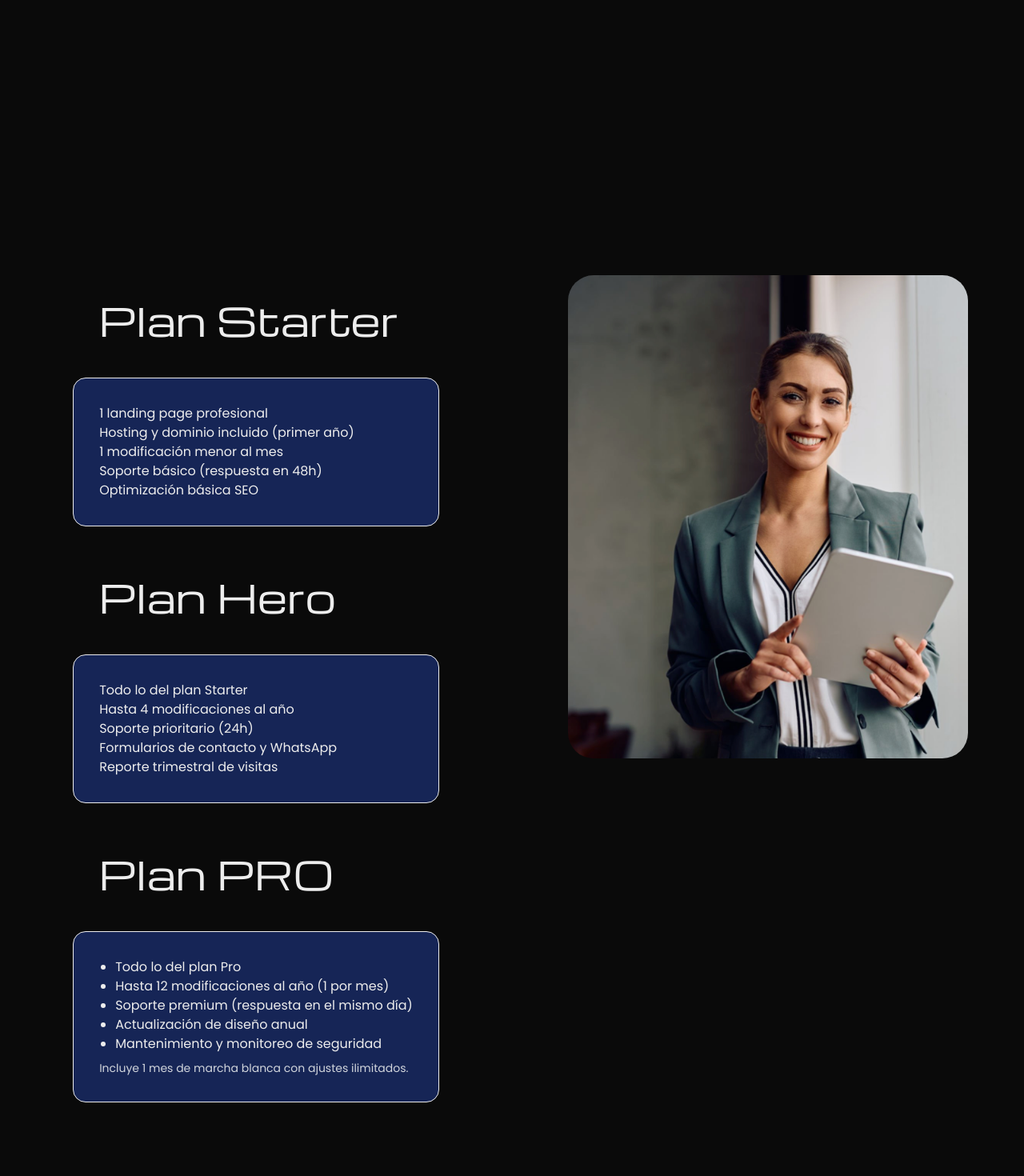
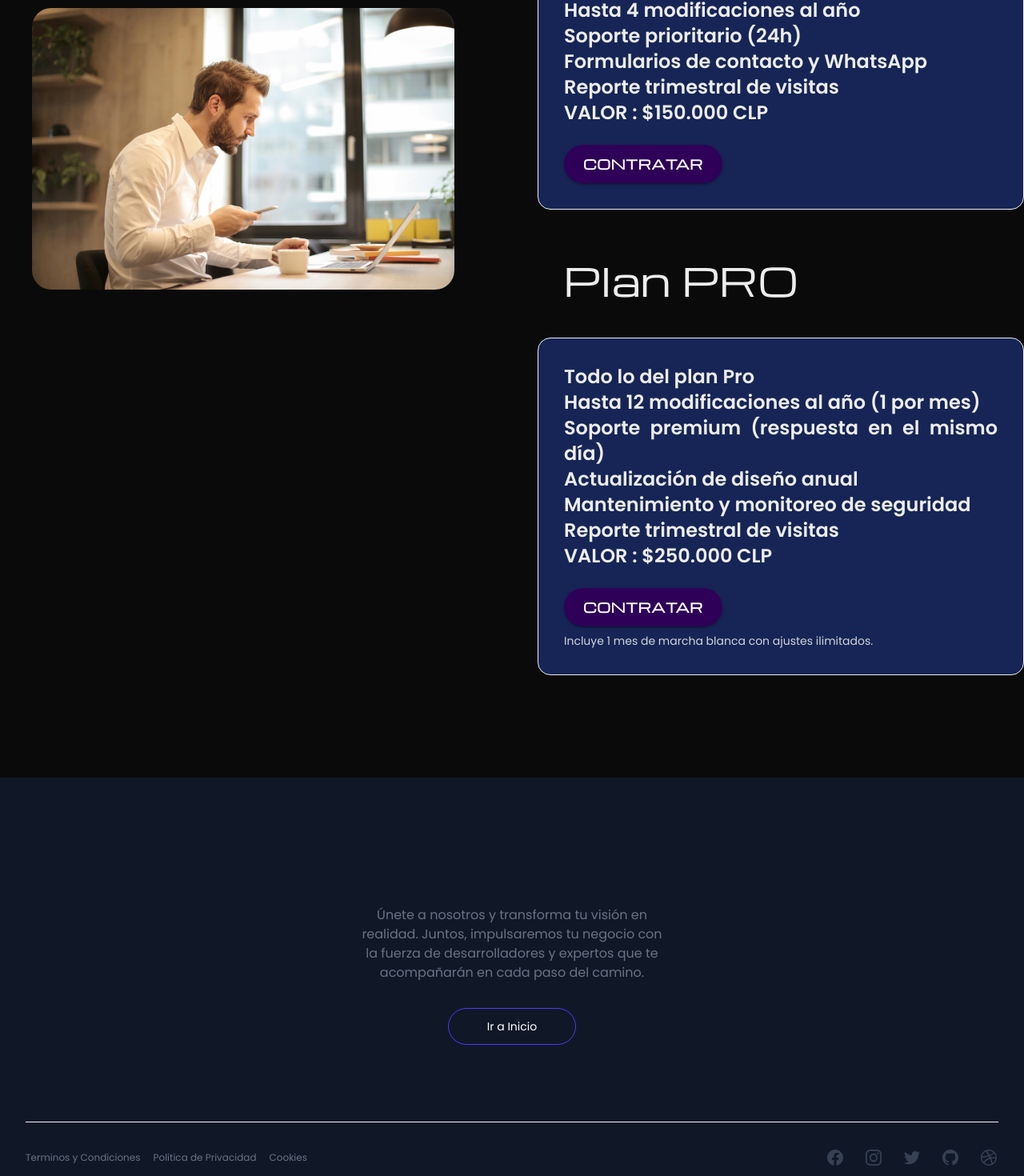
Before and after one commit to Dansepulveda555/medify-healthcare-platform, a Next.js app: page /landingpages in a window 1280 px wide. Shown: the part 1020-2490 px from the top of the page at 80% size. Before the commit the page ends 2398 px from the top, so only its background shows below. Built offline with nearby package versions, Linux system fonts and the light colour scheme.

Commit message:
GUARDADO 13 ; NEXIO DEPLOY

```diff
--- a/src/app/Footer/page.jsx
+++ b/src/app/Footer/page.jsx
@@ -25,10 +25,10 @@ export default function Footer(){
       </p>
 
       <a
-        href="#"
+        href="/"
         className="mt-8 inline-block rounded-full border border-indigo-600 px-12 py-3 text-sm font-medium text-white hover:bg-indigo-600 hover:text-white focus:ring-3 focus:outline-none"
       >
-        CONTACTAR
+        Ir a Inicio
       </a>
     </div>
 
--- a/src/app/globals.css
+++ b/src/app/globals.css
@@ -33,6 +33,9 @@ body {
   @apply md:text-2xl font-bold text-justify ;
 }
 
+.textoResponsive2{
+  @apply text-xs md:text-2xl font-bold text-justify ;
+}
 
 .estiloPlanes{
   @apply
--- a/src/app/landingpages/page.jsx
+++ b/src/app/landingpages/page.jsx
@@ -7,6 +7,8 @@ import { Michroma } from "next/font/google";
 import GradientText from "@/componentes/GradientText";
 const michroma = Michroma({ subsets: ["latin"], weight: "400" });
 import AccordionUsage from "@/componentes/Acordeon";
+import BotonMui from "@/componentes/BotonMui";
+import Threads from "@/componentes/Threads";
 
 export default function LandingPage() {
   return (
@@ -27,7 +29,7 @@ export default function LandingPage() {
       <div
         className="
 grid
-grid-rows-2
+grid-rows-1
 gap-7
 "
       >
@@ -54,74 +56,90 @@ gap-7
               adelante y que tus clientes están tratando con alguien serio y de
               confianza
             </p>
-          </div>
-
+            <br />
+            <br /><br /><br /><br />
             <div>
               <Image
-              src={"/landing1.png"}
-              alt="Imagen de ejemplo de una landing page"
-              width={500}
-              height={300}
-              className="rounded-4xl"
+                height={2000}
+                width={1000}
+                src="/landing.jpg"
+                alt="foto landing"
+                className="rounded-3xl hidden md:block"
               />
             </div>
           </div>
 
-
-
-
-
-        <div className="grid grid-cols-1 md:grid-cols-2 justify-items-center">
+          <div>
+            <div className="flex-row">
               <div className=" flex flex-col justify-center space-y-8">
-            <h2 className={`${michroma.className} titulosResponsive`}>Plan Starter</h2>
+                <h2 className={`${michroma.className} titulosResponsive`}>
+                  Plan Starter
+                </h2>
                 <div className="estiloPlanes">
-              <ul className="">
+                  <ul className="textoResponsive">
                     <li>1 landing page profesional</li>
                     <li>Hosting y dominio incluido (primer año)</li>
                     <li>1 modificación menor al mes</li>
                     <li>Soporte básico (respuesta en 48h)</li>
                     <li>Optimización básica SEO</li>
+                    <br />
+                    <li>
+                      <h6>VALOR : $99.000 CLP</h6>
+                    </li>
                   </ul>
+                  <br />
+                  <BotonMui contenido={"Contratar"} />
                 </div>
 
-           <h2 className={`${michroma.className} titulosResponsive`}>Plan Hero</h2>
+                <h2 className={`${michroma.className} titulosResponsive`}>
+                  Plan Hero
+                </h2>
                 <div className="estiloPlanes">
-              <ul className="">
+                  <ul className="textoResponsive">
                     <li>Todo lo del plan Starter</li>
                     <li>Hasta 4 modificaciones al año</li>
                     <li>Soporte prioritario (24h)</li>
                     <li>Formularios de contacto y WhatsApp</li>
                     <li>Reporte trimestral de visitas</li>
+                    <li>
+                      <h6>VALOR : $150.000 CLP</h6>
+                    </li>
                   </ul>
+                  <br />
+                  <BotonMui contenido={"Contratar"} />
                 </div>
 
-
-           <h2 className={`${michroma.className} titulosResponsive`}>Plan PRO</h2>
+                <h2 className={`${michroma.className} titulosResponsive`}>
+                  Plan PRO
+                </h2>
                 <div className="estiloPlanes">
-
-              <ul className="list-disc pl-5">
+                  <ul className="textoResponsive">
                     <li>Todo lo del plan Pro</li>
                     <li>Hasta 12 modificaciones al año (1 por mes)</li>
                     <li>Soporte premium (respuesta en el mismo día)</li>
                     <li>Actualización de diseño anual</li>
                     <li>Mantenimiento y monitoreo de seguridad</li>
+                    <li>Reporte trimestral de visitas</li>
+                    <li>
+                      <h6>VALOR : $250.000 CLP</h6>
+                    </li>
                   </ul>
+                  <br />
+                  <BotonMui contenido={"Contratar"} />
+
                   <p className="text-sm mt-2 text-gray-300">
                     Incluye 1 mes de marcha blanca con ajustes ilimitados.
                   </p>
-            </div>
-          </div>
-          <div>
-            <Image
-              src={"/landing2.png"}
-              alt="Imagen de ejemplo de una landing page"
-        width={500}
-              height={300}
-              className="rounded-4xl"
-            />
+                </div><br /><br /><br /><br />
               </div>
             </div>
           </div>
         </div>
+      </div>
+
+
+    </div>
+
+
   );
 }
--- a/src/app/layout.jsx
+++ b/src/app/layout.jsx
@@ -1,7 +1,10 @@
+'use client'
 import { Geist, Geist_Mono } from "next/font/google";
 import "./globals.css";
 import { Poppins, Dancing_Script } from "next/font/google";
 import FloatingActionButtons from "@/componentes/FloatingActionButtons";
+import Footer from "./Footer/page";
+
 
 
 
@@ -34,8 +37,11 @@ export default function RootLayout({ children }) {
         <meta name="viewport" content="width=device-width, initial-scale=1" />
       </head>
       <body className={`${poppins.className} ${geistSans.variable} ${geistMono.variable} antialiased`}>
-        <FloatingActionButtons position={{ bottom: 16, right: 16 }} />
+        <FloatingActionButtons tooltip={'Hablar con Manager IT'} position={{ bottom: 16, right: 16 }} />
         {children}
+            <div>
+        <Footer></Footer>
+      </div>
       </body>
     </html>
   );
--- a/src/app/page.jsx
+++ b/src/app/page.jsx
@@ -21,9 +21,7 @@ export default function Home() {
       <div>
         <SobreNosotros></SobreNosotros>
       </div>
-      <div>
-        <Footer></Footer>
-      </div>
+
     </div>
   );
 }
--- a/src/app/portada/page.jsx
+++ b/src/app/portada/page.jsx
@@ -44,7 +44,7 @@ export default function Portada(){
 
             <div className="flex justify-center w-full">
 <GradientText colors={["#5227FF", "#40E0D0", "#5227FF"]} animationSpeed={3} showBorder={false} className="">
-<h3 className="text-2xl md:text-3xl font-black text-center">Desarrollo web de alto nivel para negocios de alto nivel</h3>
+<h3 className="text-2xl md:text-3xl font-black text-center">Desarrollo web de premium para negocios de alto nivel</h3>
 </GradientText><br /><br /><br /><br />
   </div>
 
--- a/src/componentes/FloatingActionButtons.jsx
+++ b/src/componentes/FloatingActionButtons.jsx
@@ -15,7 +15,18 @@ export default function FloatingActionButtons({
 }) {
   return (
     <Box>
-      <Tooltip title={tooltip} placement="left">
+      <Tooltip
+        title={tooltip}
+        placement="left"
+        componentsProps={{
+          tooltip: {
+            sx: {
+              fontSize: "16px",   // tamaño de letra más grande
+              padding: "8px 12px" // más espacio interno
+            }
+          }
+        }}
+      >
         <Fab
           color={color}
           aria-label={tooltip}
```
Also changed, not shown: public/landing.jpg. Lines whose indentation alone changed are shown as unchanged.
